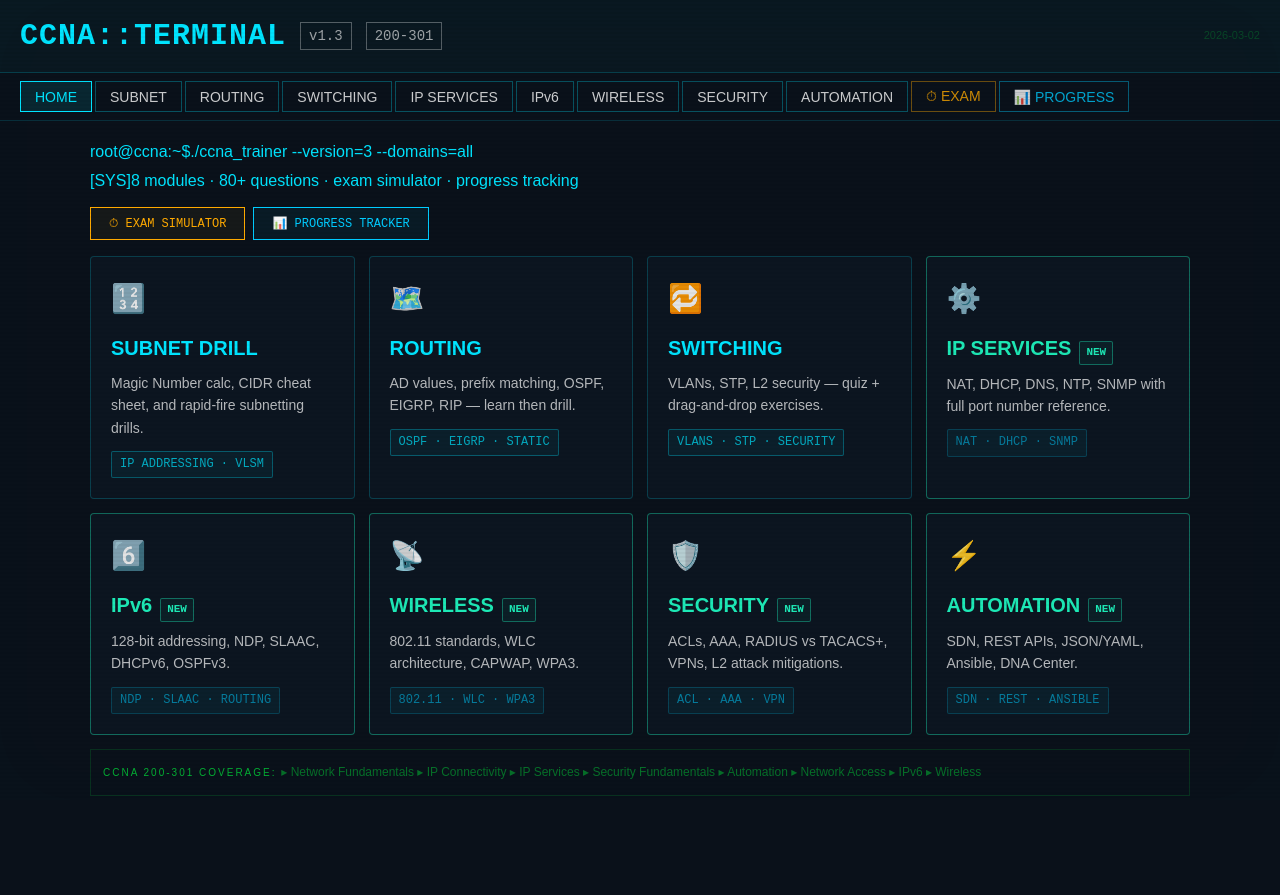
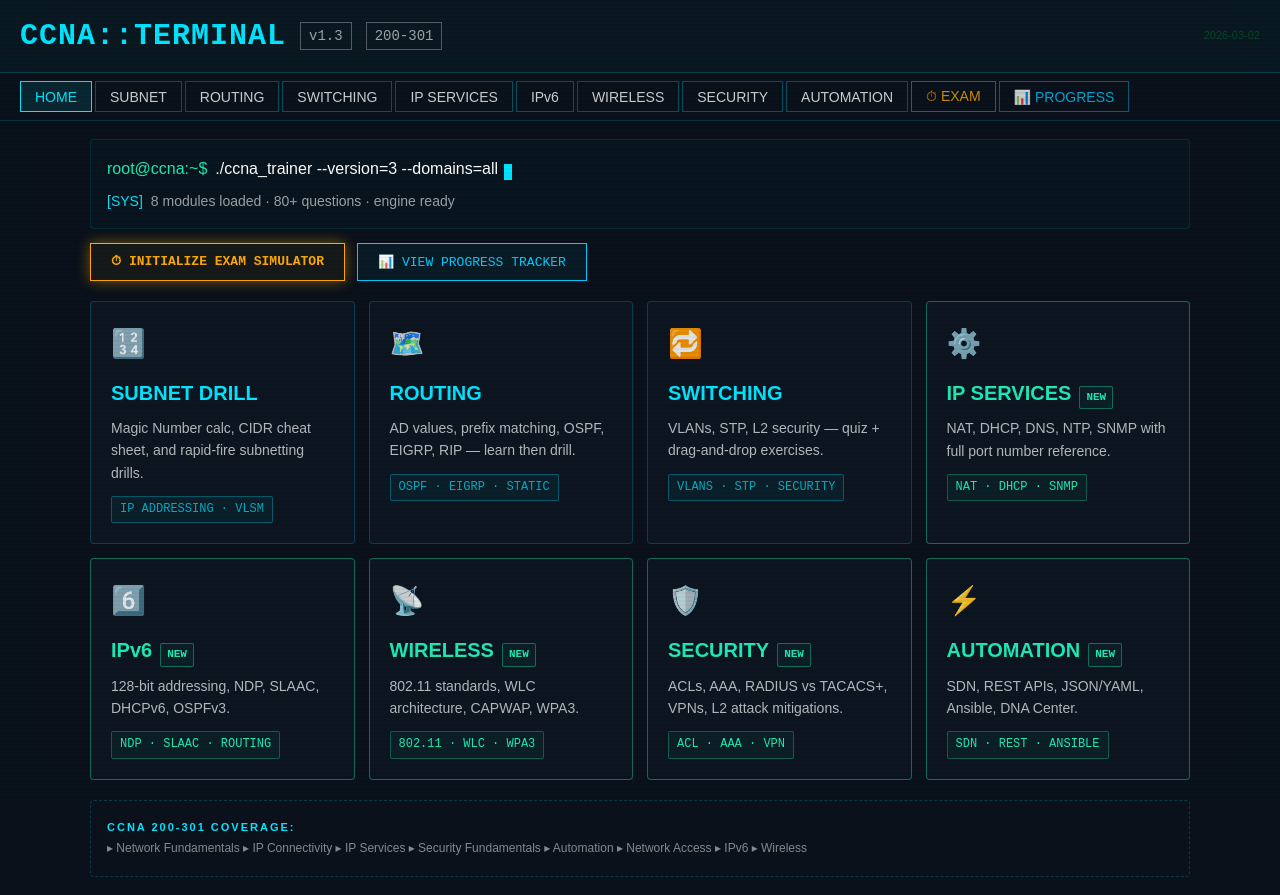
Before and after one commit to petercwilson/ccna-terminal, a React (Vite) app: page / in a window 1280 px wide. Before the commit the page ends 814 px from the top, so only its background shows below. Built offline with nearby package versions, Linux system fonts and the light colour scheme; a small style sheet from the web is missing; a web font is replaced by a local one.

Commit message:
Update App.jsx

```diff
--- a/src/App.jsx
+++ b/src/App.jsx
@@ -1573,16 +1573,43 @@ const MODULES = [
 ];
 
 function Home({ onSelect, onExam, onProgress }) {
+  const [typedText, setTypedText] = useState("");
+  const fullCommand = "./ccna_trainer --version=3 --domains=all";
+
+  // Typing effect hook
+  useEffect(() => {
+    let i = 0;
+    const typing = setInterval(() => {
+      setTypedText(fullCommand.slice(0, i));
+      i++;
+      if (i > fullCommand.length) clearInterval(typing);
+    }, 45); // Typing speed
+    return () => clearInterval(typing);
+  }, []);
+
   return (
     <div>
-      <div style={{marginBottom:14}}>
-        <div className="terminal-line"><span className="prompt">root@ccna:~$</span><span>./ccna_trainer --version=3 --domains=all</span></div>
-        <div className="terminal-line" style={{marginTop:3}}><span className="prompt">[SYS]</span><span>8 modules · 80+ questions · exam simulator · progress tracking</span></div>
-      </div>
-
-      <div style={{display:"flex",gap:8,marginBottom:16,flexWrap:"wrap"}}>
-        <button className="btn btn-warn" onClick={onExam} style={{fontSize:12}}>⏱ EXAM SIMULATOR</button>
-        <button className="btn btn-info" onClick={onProgress} style={{fontSize:12}}>📊 PROGRESS TRACKER</button>
+      <div style={{marginBottom:14, padding: "16px", background: "rgba(0,229,255,0.02)", border: "1px solid rgba(0,229,255,0.1)", borderRadius: "4px"}}>
+        <div className="terminal-line">
+          <span className="prompt" style={{color:"#1de9b6", marginRight: "8px"}}>root@ccna:~$</span>
+          <span style={{color: "#ffffff"}}>{typedText}</span>
+          <span className="cursor"></span>
+        </div>
+        {typedText.length === fullCommand.length && (
+          <div className="terminal-line" style={{marginTop:8, color: "rgba(255,255,255,0.6)", fontSize: "14px"}}>
+            <span className="prompt" style={{color:"#00e5ff", marginRight: "8px"}}>[SYS]</span>
+            <span>8 modules loaded · 80+ questions · engine ready</span>
+          </div>
+        )}
+      </div>
+
+      <div style={{display:"flex",gap:12,marginBottom:20,flexWrap:"wrap"}}>
+        <button className="btn btn-warn btn-pulse-warn" onClick={onExam} style={{fontSize:13, fontWeight: "bold", padding: "10px 20px"}}>
+          ⏱ INITIALIZE EXAM SIMULATOR
+        </button>
+        <button className="btn btn-info" onClick={onProgress} style={{fontSize:13, padding: "10px 20px"}}>
+          📊 VIEW PROGRESS TRACKER
+        </button>
       </div>
 
       <div className="home-grid">
@@ -1591,14 +1618,14 @@ function Home({ onSelect, onExam, onProgress }) {
             <div className="module-icon">{m.icon}</div>
             <div className="module-title">{m.title}{m.isNew&&<span className="new-badge">NEW</span>}</div>
             <div className="module-desc">{m.desc}</div>
-            <div className="module-tag" style={m.isNew?{color:"#00ccff88",borderColor:"#00ccff33"}:{}}>{m.tag}</div>
+            <div className="module-tag" style={m.isNew?{color:"#1de9b6",borderColor:"rgba(29,233,182,0.3)", background: "rgba(29,233,182,0.05)"}:{}}>{m.tag}</div>
           </div>
         ))}
       </div>
 
-      <div style={{marginTop:14,padding:12,border:"1px solid #00ff4122",fontSize:12,color:"#00ff4166",lineHeight:1.8}}>
-        <span style={{color:"#00ff41aa",letterSpacing:2,fontSize:10}}>CCNA 200-301 COVERAGE: </span>
-        {["Network Fundamentals","IP Connectivity","IP Services","Security Fundamentals","Automation","Network Access","IPv6","Wireless"].map(t=>`▸ ${t}`).join("  ")}
+      <div style={{marginTop:20,padding:16,border:"1px dashed rgba(0,229,255,0.2)",fontSize:12,color:"rgba(255,255,255,0.5)",lineHeight:1.8, borderRadius: "4px"}}>
+        <span style={{color:"#00e5ff",letterSpacing:2,fontSize:11, fontWeight: "bold"}}>CCNA 200-301 COVERAGE: </span><br/>
+        {["Network Fundamentals","IP Connectivity","IP Services","Security Fundamentals","Automation","Network Access","IPv6","Wireless"].map(t=>`▸ ${t}`).join("   ")}
       </div>
     </div>
   );
```
